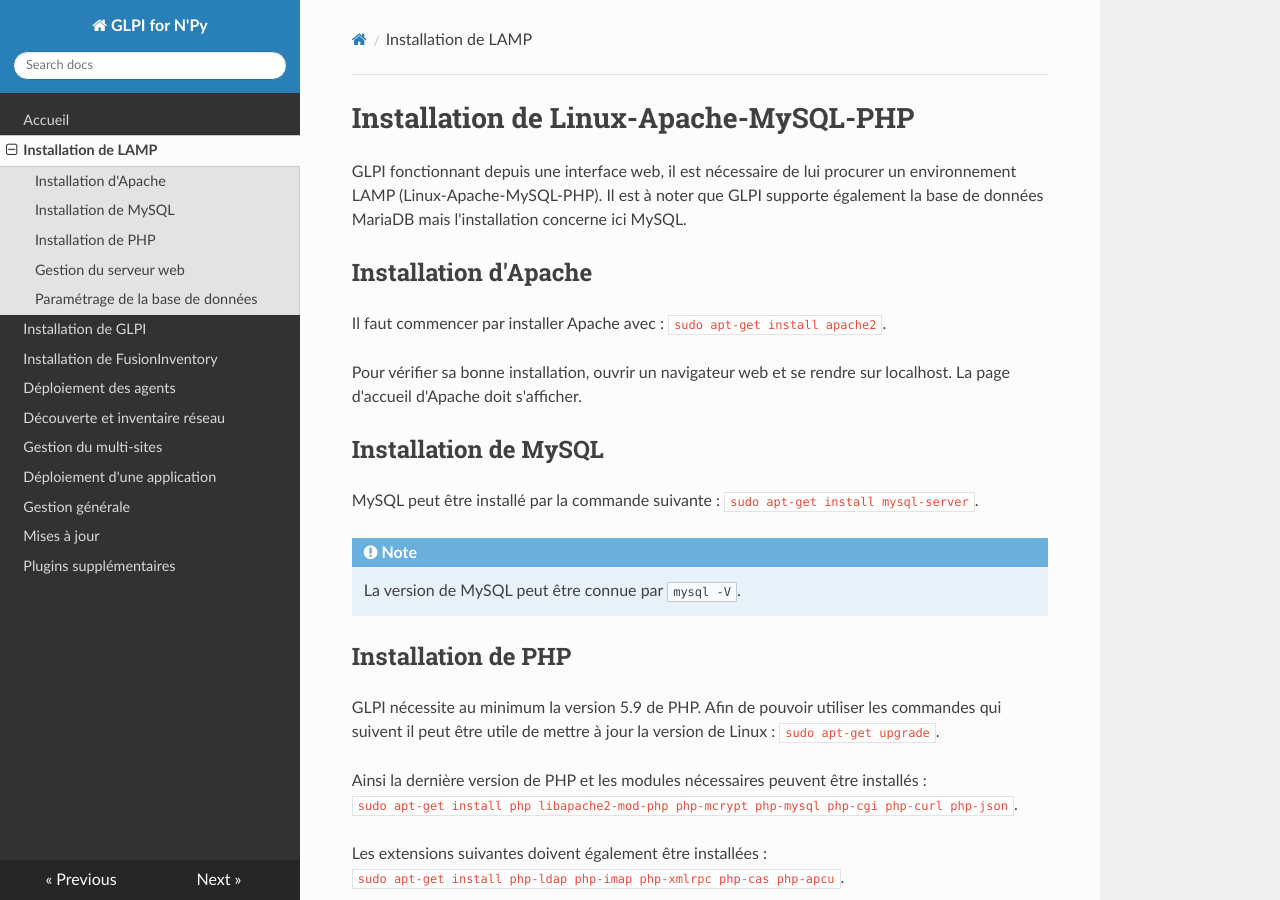
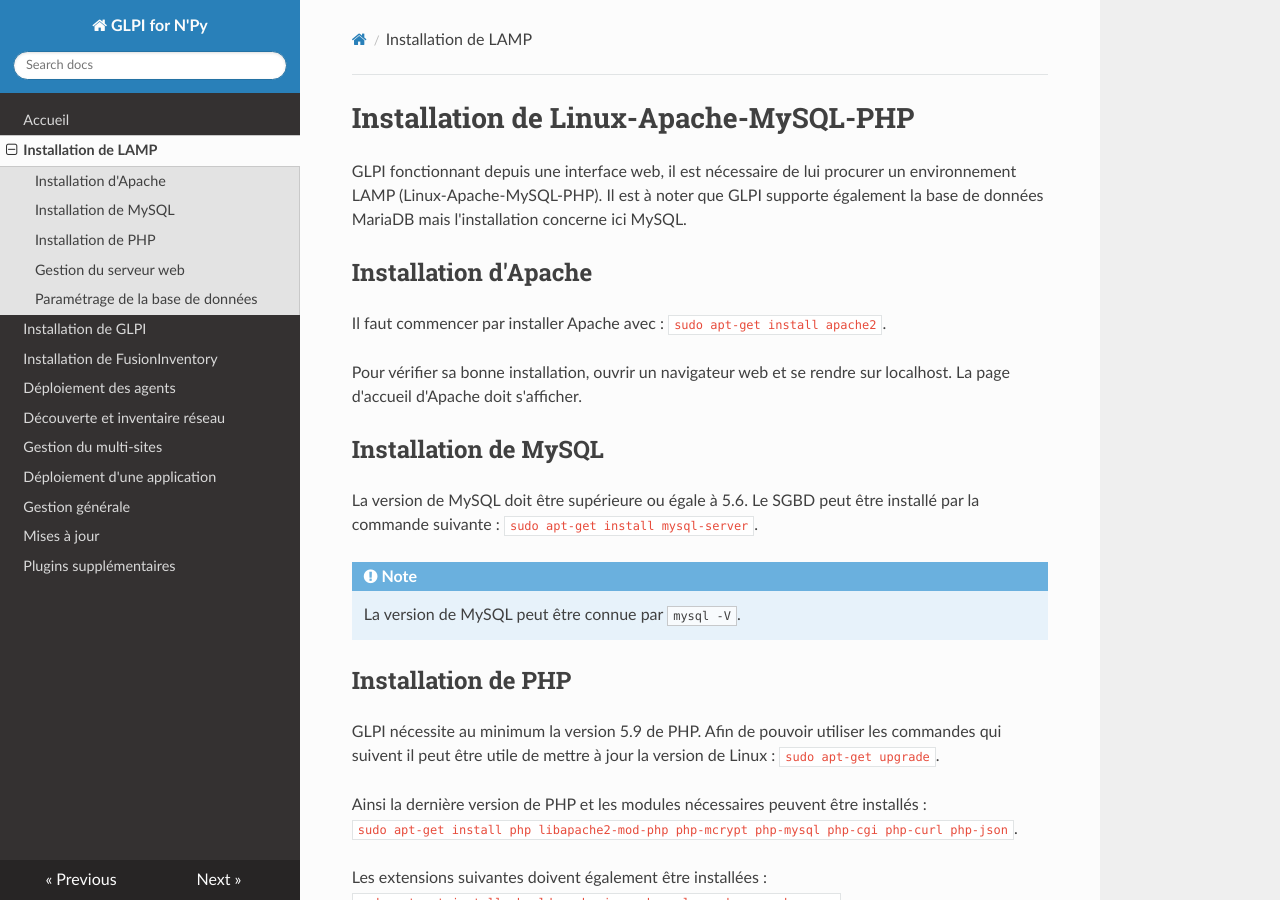
Before and after one commit to MarieBergeret/GLPIproject_doc, an MkDocs documentation site: the page built from docs/installLAMP.md, in a window 1280 px wide and 900 px high. Built offline with MkDocs 1.6.1, drawn with Linux system fonts in a browser that asks for light colours; nearby versions of some CDN libraries; old or Windows-style settings are respelled for this version of MkDocs.

Commit message:
version mysql

```diff
--- a/docs/installLAMP.md
+++ b/docs/installLAMP.md
@@ -11,8 +11,9 @@
 
 ## Installation de MySQL
 
-MySQL peut être installé par la commande suivante :
+La version de MySQL doit être supérieure ou égale à 5.6. Le SGBD peut être installé par la commande suivante :
 `sudo apt-get install mysql-server`.
+
 
 !!! note
 
```
